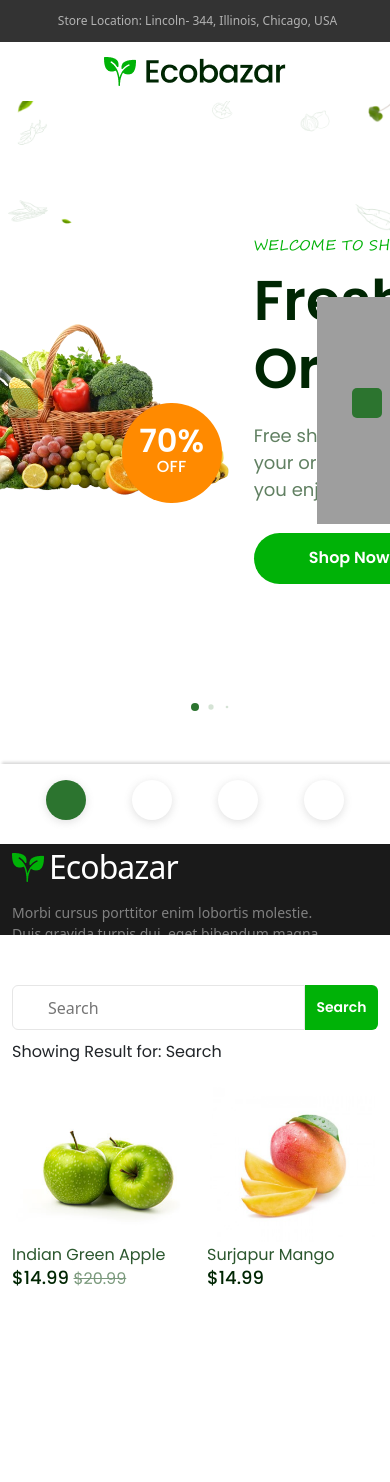
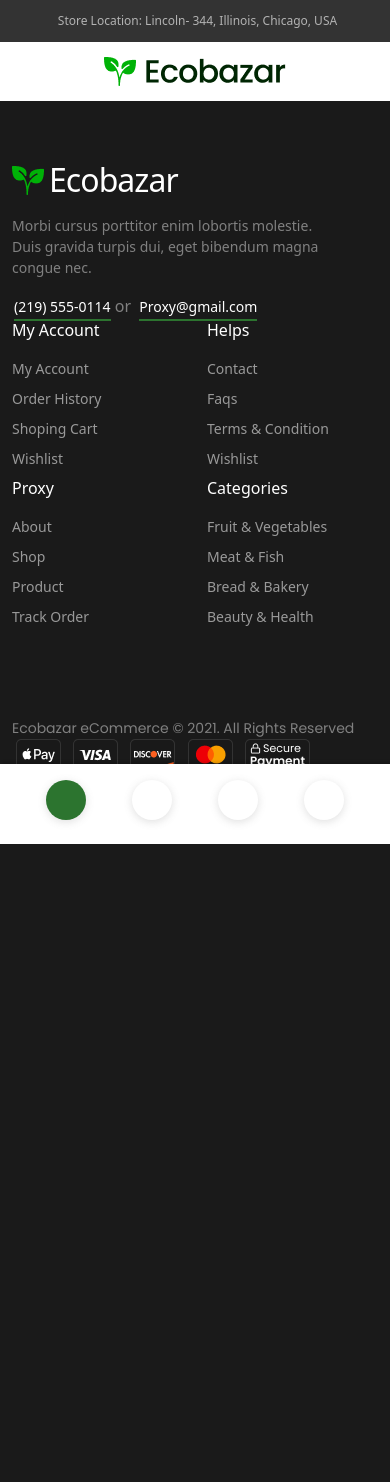
Before and after one commit to SadmanSalim/EcoBazar, a PHP site: page / in a window 390 px wide. After the commit the page ends 844 px from the top, so only its background shows below. Run offline with PHP 8.4, Linux system fonts and the light colour scheme; some libraries are stand-ins or nearby versions; grey boxes are pictures that could not be loaded.

Commit message:
"Updated CSS and JS files, modified banner section in HTML"

```diff
--- a/assets/css/style.css
+++ b/assets/css/style.css
@@ -678,7 +678,7 @@ nav .quickCall a {
 }
 
 /* *Swipper Start */
-.swiper {
+#banner .swiper {
     position: absolute;
     top: 0;
     left: 50%;
@@ -767,7 +767,8 @@ nav .quickCall a {
     animation: popupIn 0.3s ease forwards;
     left: 50%;
     top: 50%;
-     transform: translate(-50%, -50%);
+    transform: translate(-50%, -50%);
+    border-radius: 5px;
 }
 @keyframes popupIn {
     0%{
--- a/assets/js/main.js
+++ b/assets/js/main.js
@@ -57,15 +57,15 @@ $(document).ready(function () {
       });
 
     // *  popup close
-$('.close-btn').click(function() {
-    $('.popup').addClass('d-none');
-});
+// $('.close-btn').click(function() {
+//     $('.popup').addClass('d-none');
+// });
 
-$(window).on('load', function() {
-    setTimeout(function() {
-        $('.popup').removeClass('d-none');
-        $('.popup').addClass('d-block');
-    }, 2000);
-});
+// $(window).on('load', function() {
+//     setTimeout(function() {
+//         $('.popup').removeClass('d-none');
+//         $('.popup').addClass('d-block');
+//     }, 2000);
+// });
 
 });
--- a/index.html
+++ b/index.html
@@ -334,8 +334,8 @@
     <!-- *Body Part Start -->
 
     <main>
-                <!-- *Banner Section start -->
-        <section id="banner">
+        <!-- *Banner Desktop Section start -->
+        <section id="banner" class="d-none d-lg-block">
             <div class="continer">
                 <div class="swiper mySwiper">
                     <div class="swiper-wrapper">
@@ -414,6 +414,16 @@
             </div>
         </section>
         <!-- *Banner Section end -->
+
+        <!-- *Banner Mobile Section start -->
+        <section id="bannerSm">
+            <div class="container">
+                <div class="row">
+
+                </div>
+            </div>
+        </section>
+        <!-- *Banner Mobile Section end -->
 
 
 
```
